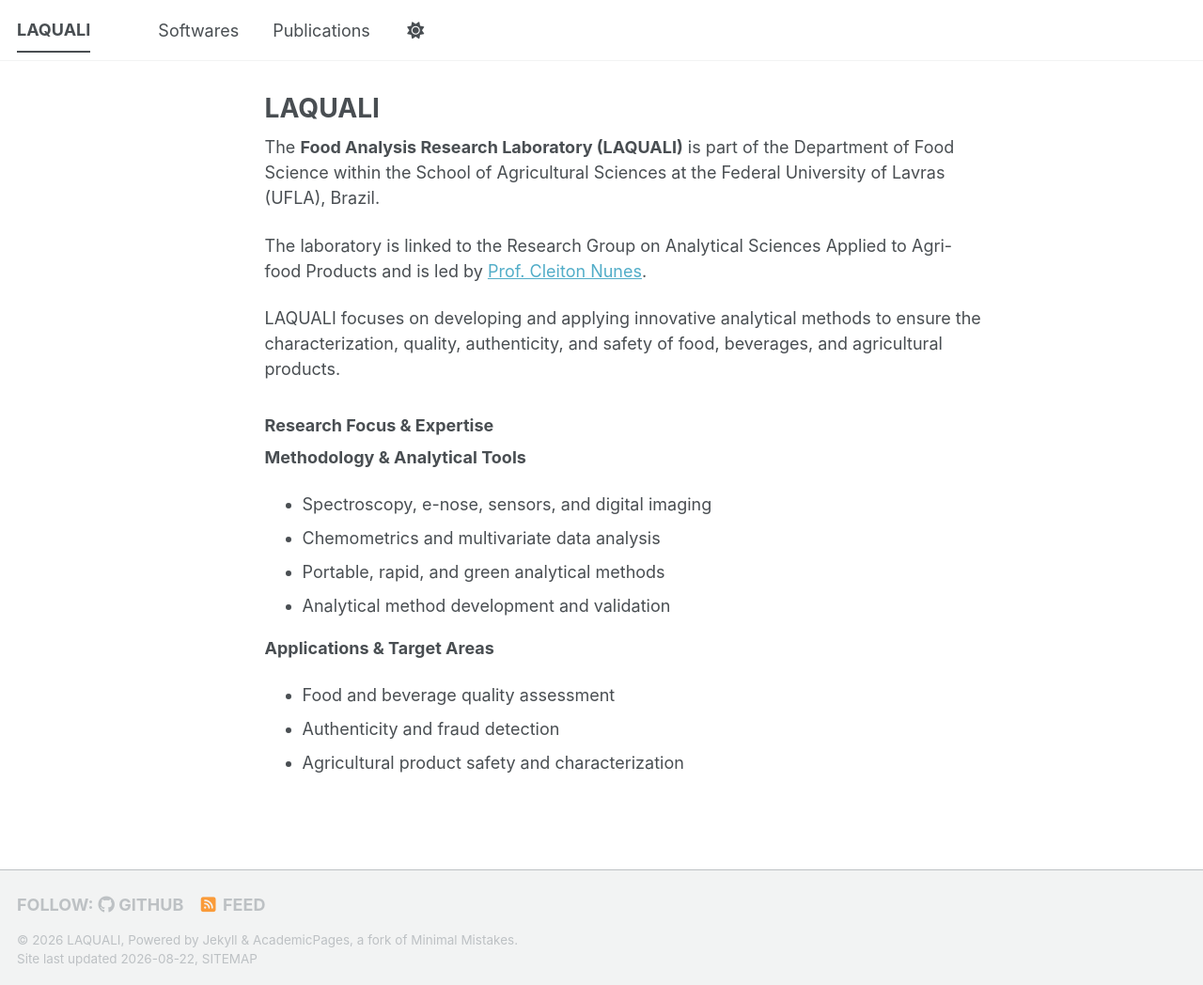
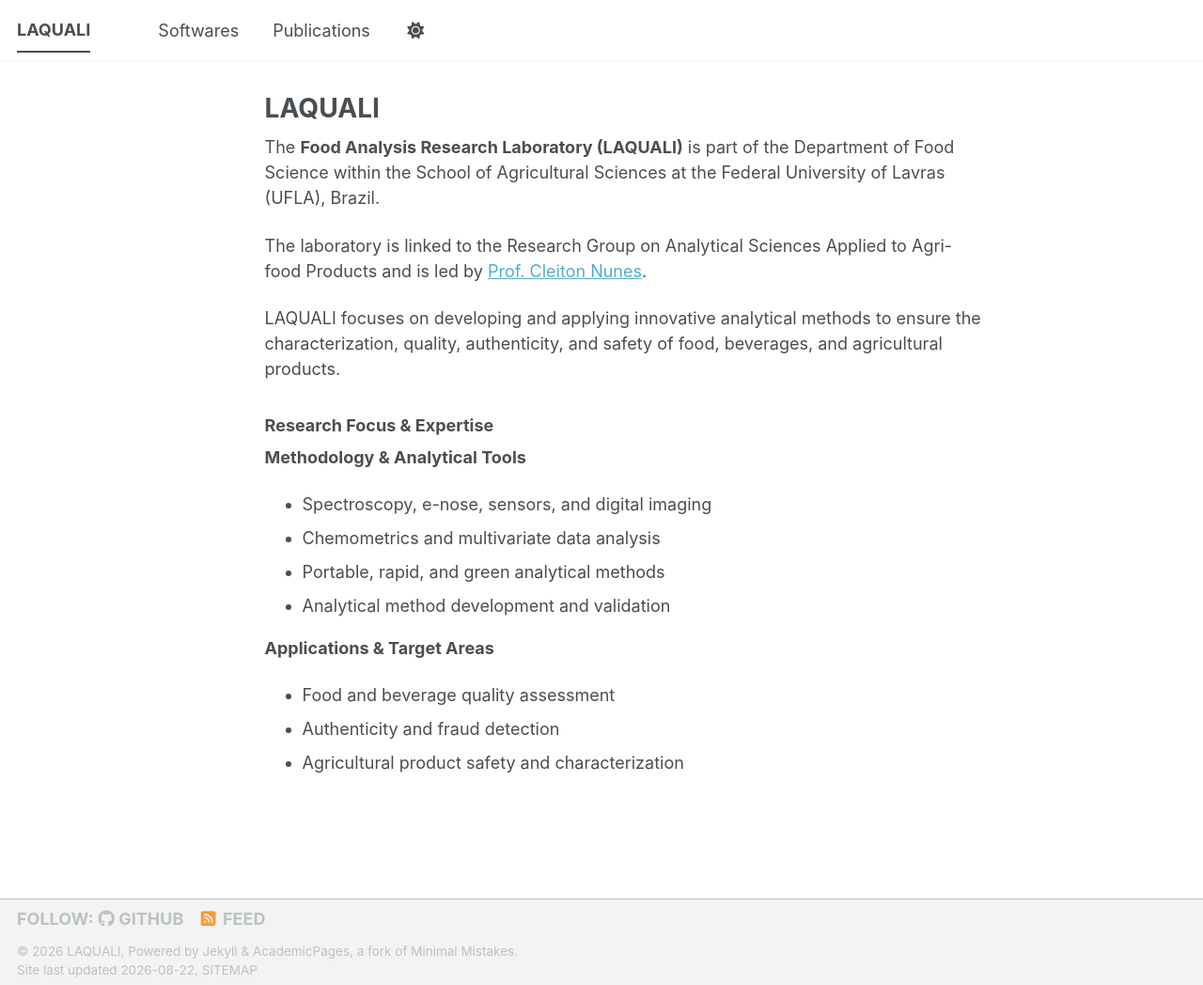
Before and after one commit to LAQUALI-UFLA/laquali-ufla.github.io, a Jekyll site: the page built from _pages/about.md, in a window 1280 px wide and 1048 px high. Shown: the whole window at 94% size. Built offline with Jekyll 4.4.1, drawn with Linux system fonts in a browser that asks for light colours; a style sheet for code colours, icons or effects is not loaded.

Commit message:
Refactor footer styles for improved spacing
Adjusted margin and padding values in the footer styles to reduce spacing and prevent overlap during scrolling.

```diff
--- a/_sass/layout/_footer.scss
+++ b/_sass/layout/_footer.scss
@@ -10,7 +10,7 @@
   float: left;
   margin-left: 0;
   margin-right: 0;
-  margin-top: 3em;
+  margin-top: 0; /* MUDADO: de 3em para 0 (não afeta o rodapé fixo, mas evita sobreposição no scroll) */
   width: 100%;
   clear: both;
 
@@ -31,9 +31,9 @@
     @include clearfix;
     margin-left: auto;
     margin-right: auto;
-    margin-top: 1em;
+    margin-top: 0.3em; /* MUDADO: de 1em para 0.3em (diminui o espaço no topo do conteúdo interno) */
     max-width: 100%;
-    padding: 0 1em 1em;
+    padding: 0 1em 0.3em; /* MUDADO: o último valor de 1em para 0.3em (diminui o espaço abaixo) */
 
     @include breakpoint($x-large) {
       max-width: $x-large;
@@ -79,8 +79,8 @@
 
   li {
     display: inline-block;
-    padding-top: 5px;
-    padding-bottom: 5px;
+    padding-top: 2px;    /* MUDADO: de 5px para 2px (diminui o espaçamento dos ícones/links) */
+    padding-bottom: 2px; /* MUDADO: de 5px para 2px */
     font-family: $sans-serif-narrow;
     font-size: $type-size-5;
     text-transform: uppercase;
```
